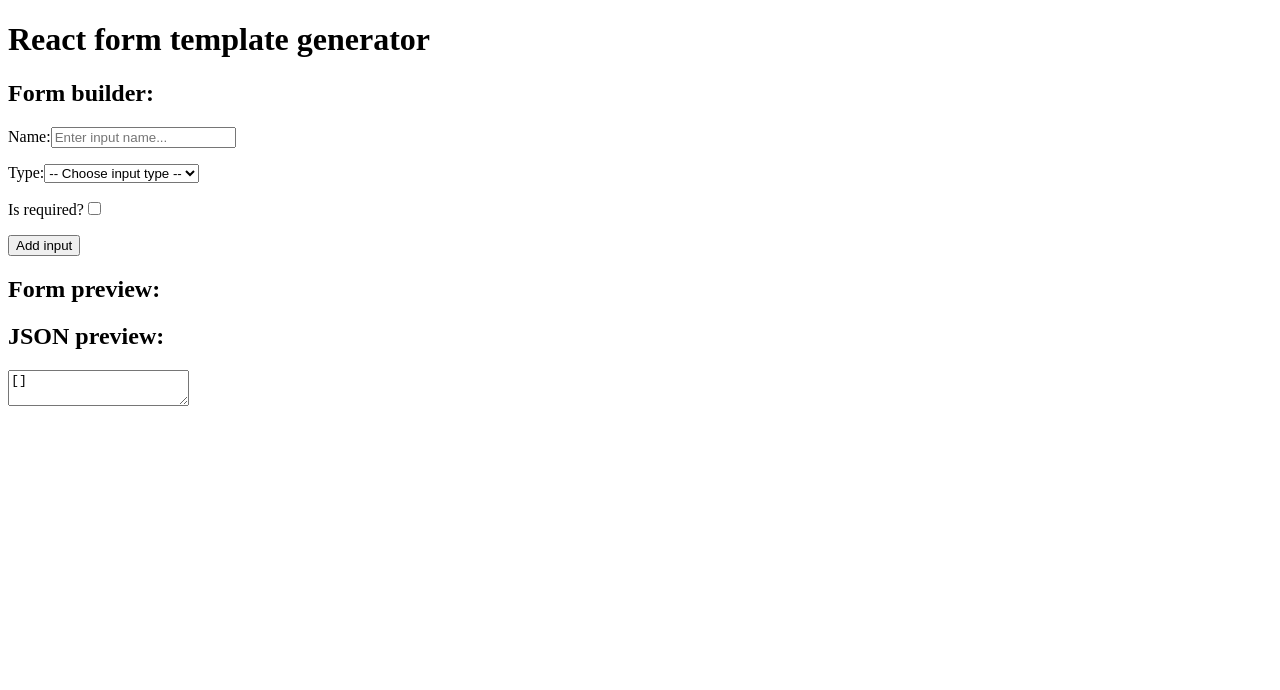
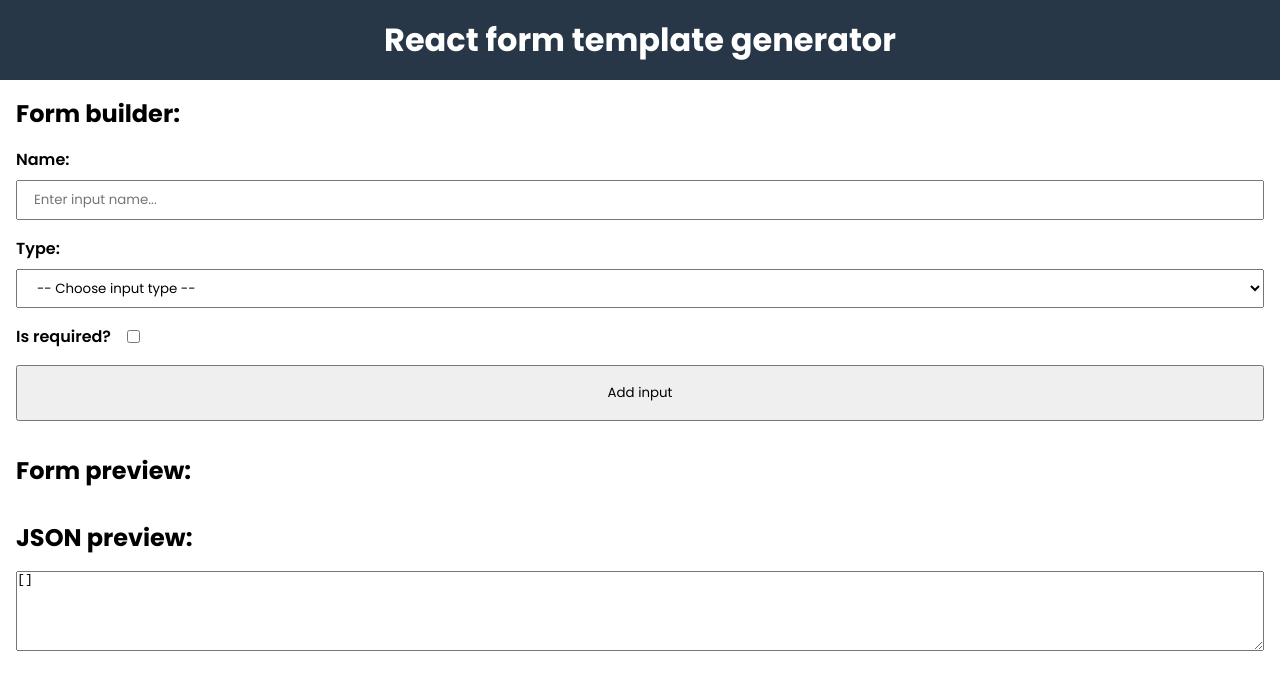
Before and after one commit to LuckyFox31/React-form-template-generator, a React (Vite) app: page / in a window 1280 px wide. Shown: the top 690 px of the page. Built offline with nearby package versions, Linux system fonts and the light colour scheme.

Commit message:
:lipstick: Add style

```diff
--- a/src/App.jsx
+++ b/src/App.jsx
@@ -7,7 +7,9 @@
       <header>
           <h1>React form template generator</h1>
       </header>
-      <TemplateGenerator inputTypes={InputTypes} />
+      <main>
+          <TemplateGenerator inputTypes={InputTypes} />
+      </main>
     </div>
   )
 }
--- /dev/null
+++ b/src/assets/style.css
@@ -0,0 +1,76 @@
+@import url('https://fonts.googleapis.com/css2?family=Poppins:wght@400;500;600;700&display=swap');
+
+*{
+	padding: 0;
+	margin: 0;
+	box-sizing: border-box;
+}
+
+h1, h2, p, label, button, input, select{
+	font-family: 'Poppins', sans-serif;
+}
+
+header{
+	width: 100%;
+	height: 5rem;
+
+	display: flex;
+	align-items: center;
+	justify-content: center;
+
+	background-color: #283747;
+	color: white;
+}
+
+h2{
+	margin-bottom: 1rem;
+}
+
+main{
+	width: 100%;
+	padding: 1rem;
+}
+
+label{
+	font-weight: 600;
+}
+
+.input-container{
+	width: 100%;
+	display: flex;
+	flex-direction: column;
+	margin-bottom: 1rem;
+}
+
+.input-container label{
+	margin-bottom: 0.5rem;
+}
+
+.input-container input, .input-container select{
+	padding: 0.5rem 1rem;
+}
+
+.checkbox-container{
+	width: 100%;
+	display: flex;
+	align-items: center;
+	margin-bottom: 1rem;
+}
+
+.checkbox-container label {
+	margin-right: 1rem;
+}
+
+#add-input-button{
+	width: 100%;
+	padding: 1rem;
+}
+
+#template-generator, #template-preview, #template-json{
+	margin-bottom: 2rem;
+}
+
+#template-json textarea{
+	width: 100%;
+	min-height: 5rem;
+}
--- a/src/components/TemplateGenerator.jsx
+++ b/src/components/TemplateGenerator.jsx
@@ -62,7 +62,7 @@
 		switch (input.htmlInput){
 			case 'textarea':
 				return (
-					<p key={key}>
+					<p className="input-container" key={key}>
 						<label htmlFor={input.name}>{input.name}</label>
 						<textarea name={input.name} id={input.name} required={input.required}></textarea>
 					</p>
@@ -70,7 +70,7 @@
 
 			default:
 				return (
-					<p key={key}>
+					<p className="input-container" key={key}>
 						<label htmlFor={input.name}>{input.name}</label>
 						<input type={input.htmlInput} name={input.name} id={input.name} required={input.required} />
 					</p>
@@ -95,11 +95,11 @@
 							))
 						}
 					</div>
-					<p>
+					<p className="input-container">
 						<label htmlFor="input-name">Name:</label>
 						<input onChange={nameChangeHandler} type="text" value={inputName === false ? '' : inputName} placeholder="Enter input name..." name="input-name" id="input-name" required/>
 					</p>
-					<p>
+					<p className="input-container">
 						<label htmlFor="select-type">Type:</label>
 						<select onChange={selectedInputTypeChangeHandler} defaultValue="none" name="select-type" id="select-type" required>
 							<option value="none" disabled>-- Choose input type --</option>
@@ -110,11 +110,11 @@
 							}
 						</select>
 					</p>
-					<p>
+					<p className="checkbox-container">
 						<label htmlFor="checkbox-required">Is required?</label>
 						<input type="checkbox" onChange={isInputRequiredHandler} checked={isInputRequired} name="checkbox-required" id="checkbox-required"/>
 					</p>
-					<button type="submit">Add input</button>
+					<button id="add-input-button" type="submit">Add input</button>
 				</form>
 			</div>
 			<div id="template-preview">
--- a/src/main.jsx
+++ b/src/main.jsx
@@ -1,6 +1,8 @@
 import React from 'react'
 import ReactDOM from 'react-dom/client'
 import App from './App'
+
+import "./assets/style.css";
 
 ReactDOM.createRoot(document.getElementById('root')).render(
   <React.StrictMode>
```
